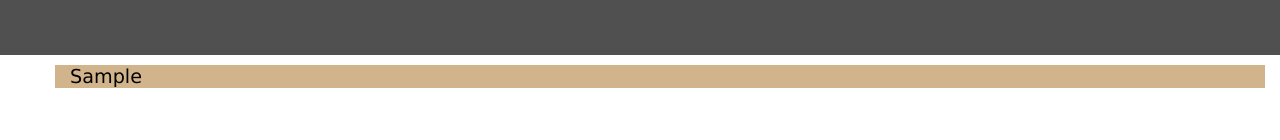
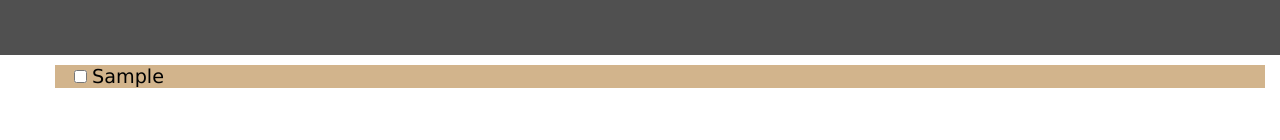
Before and after one commit to JavascriptWorks/todolist-react, a React (Create React App) app: page / in a window 1280 px wide. Both pictures are taken after typing "Sample" into the empty fields and a click on the button "Add task". Shown: the part 160-300 px from the top of the page. Built offline with nearby package versions, Linux system fonts and the light colour scheme.

Commit message:
Capturing task-done state with checkbox

```diff
--- a/src/component/App.js
+++ b/src/component/App.js
@@ -1,6 +1,7 @@
 import React, { Component } from 'react';
 import ToDoList from './ToDoList';
 // import TaskState from '../util/ToDoTaskStates';
+import {TODO, DONE} from './../util/constants.js';
 import logo from './../image/logo.svg';
 import '../css/App.css';
 
@@ -8,6 +9,8 @@ class App extends Component {
   constructor(props, context) {
     super(props, context);
     this.addItem = this.addItem.bind(this);
+    this.toggleTaskItemStatus = this.toggleTaskItemStatus.bind(this);
+    this.toggleState = this.toggleState.bind(this);
   }
 
   state = {
@@ -22,13 +25,29 @@ class App extends Component {
       items.push({
         time: Date.now(),
         task: newTaskItem,
-        status: "ToDo"
+        status: TODO
       });
       this.setState({items});
       console.log(this.state.items);
     }
     this._newTaskInput.value = "";
     this._newTaskInput.focus();
+  }
+
+  toggleTaskItemStatus(time) {
+    console.log("In toggleTaskItemStatus()..");
+    var items = this.state.items.filter((item)=>{
+      if(item.time===time) item.status = this.toggleState(item.status);
+      return item;
+    });
+    console.log(items);
+    this.setState({items:this.state.items});
+  }
+
+  toggleState(state) {
+    console.log(`state = ${state}`);
+    if(state === TODO) return DONE;
+    return TODO;
   }
 
   render() {
@@ -45,7 +64,9 @@ class App extends Component {
           </div>
         </header>
         <div className="App-intro">
-          <ToDoList items={this.state.items} />
+          <ToDoList
+            items={this.state.items}
+            toggleTaskItemStatus={this.toggleTaskItemStatus} />
         </div>
       </div>
     );
--- a/src/component/ToDoList.js
+++ b/src/component/ToDoList.js
@@ -1,18 +1,40 @@
 import React, {Component} from 'react';
 import '../css/ToDoList.css';
+import {DONE} from './../util/constants.js';
 
 class ToDoList extends Component {
     constructor(props, context) {
         super(props, context);
         this.taskItem = this.taskItem.bind(this);
+        this.changeTaskItemStatus = this.changeTaskItemStatus.bind(this);
+        this.isChecked = this.isChecked.bind(this);
     }
 
     taskItem(item) {
+        console.log("In taskItem(..)");
+        console.log(item);
+        console.log(item.status===DONE);
+        console.log(this.isChecked(item.status));
         return (
             <li key={item.time} className={item.status}>
+                <input
+                    type="checkbox"
+                    className={item.status}
+                    defaultChecked={()=>this.isChecked(item.status)}
+                    onChange={(e) => this.changeTaskItemStatus(e, item.time)} />
                 {item.task}
             </li>
         );
+    }
+
+    isChecked(status) {
+        return status===DONE ? true : false;
+    }
+
+    changeTaskItemStatus(eve, time) {
+        console.log(time);
+        this.props.toggleTaskItemStatus(time);
+        // eve.preventDefault(); //Input being uncontrolled HTML element (having its internal state), having preventDefault is error prone
     }
 
     render() {
--- a/src/css/ToDoList.css
+++ b/src/css/ToDoList.css
@@ -5,17 +5,21 @@
     margin: 10px
 }
 
-.ToDo {
+li.ToDo {
     font-size: 1.2em;
     background-color: tan;
     margin: 5px;
     padding-left: 15px;
 }
 
-.Done {
+li.Done {
     font-size: .9em;
     text-decoration: line-through dotted ghostwhite;
     background-color: gray;
     margin: 5px;
     padding-left: 15px;
 }
+
+input.ToDo {
+    margin-right: 5px;
+}
--- /dev/null
+++ b/src/util/constants.js
@@ -0,0 +1,2 @@
+export const TODO = "ToDo";
+export const DONE = "Done";
```
